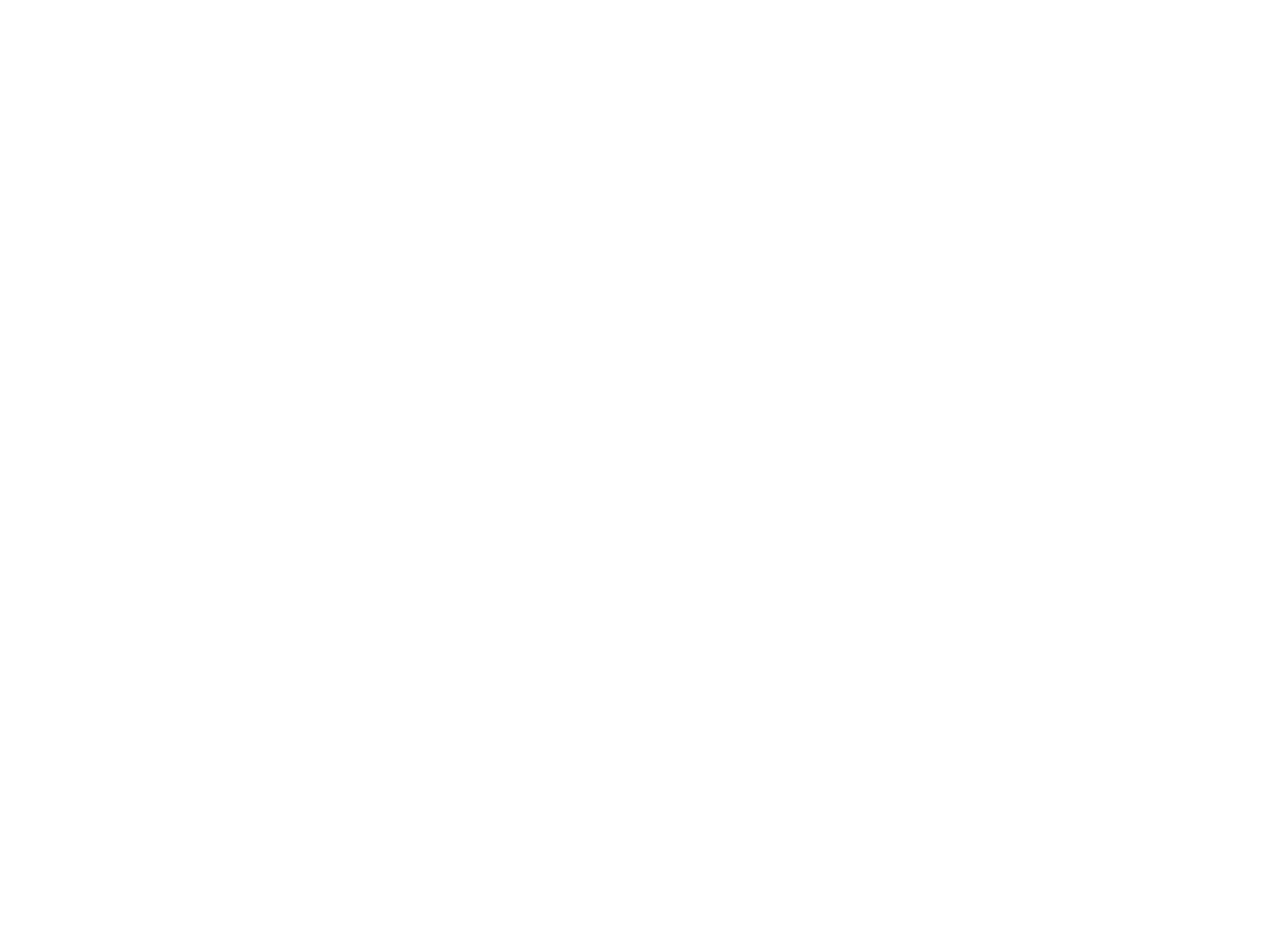
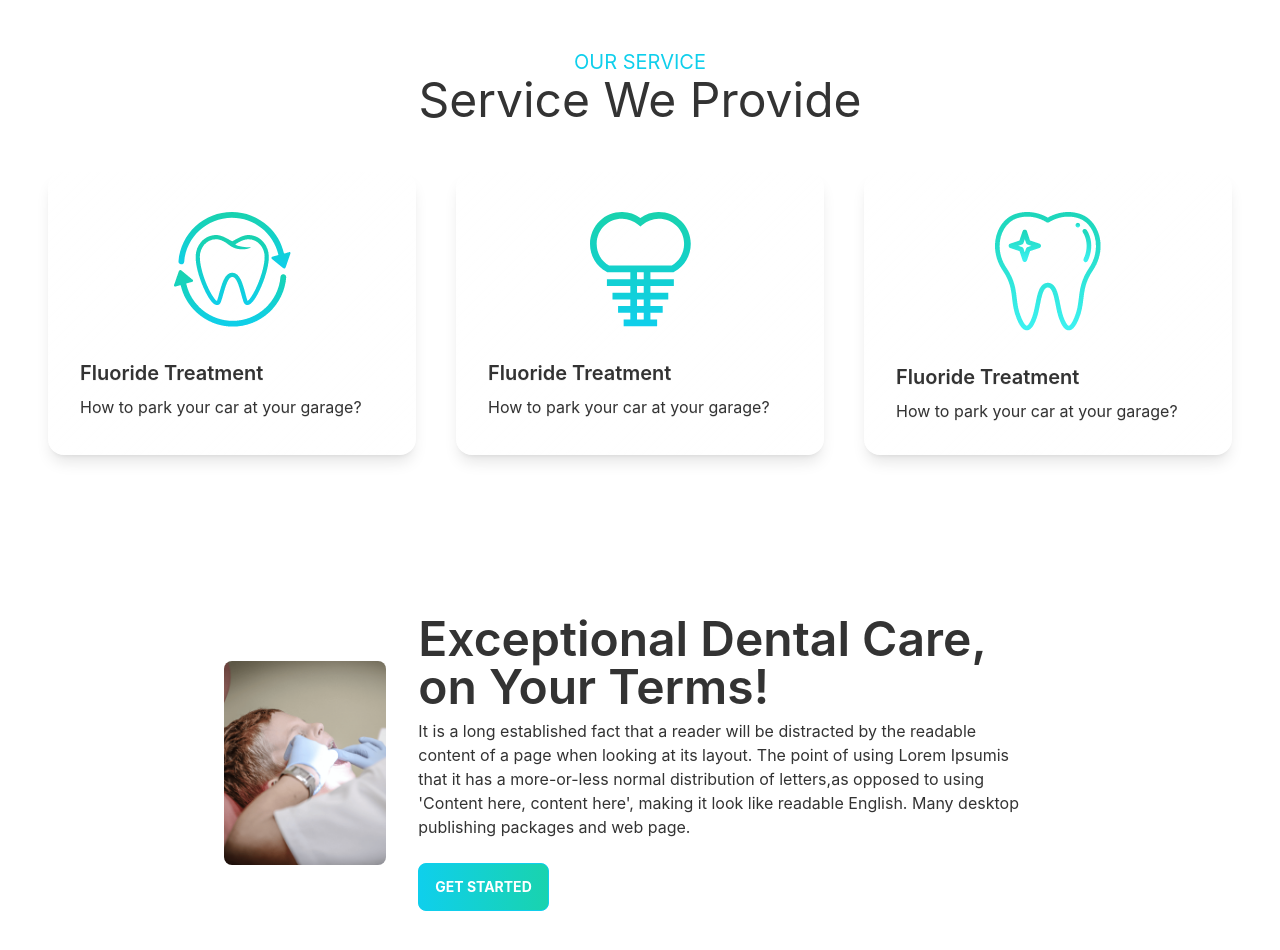
Before and after one commit to YeBenLing-ZAMAN/doctorBhai, a React (Create React App) app: page / in a window 1280 px wide. Shown: the part 1140-2090 px from the top of the page. Before the commit the page ends 1076 px from the top, so only its background shows below. Built offline with nearby package versions, Linux system fonts and the light colour scheme.

Commit message:
service section added

```diff
--- a/src/Components/Pages/Home/Home.js
+++ b/src/Components/Pages/Home/Home.js
@@ -1,4 +1,5 @@
 import React from 'react';
+import Service from '../Service/Service';
 import Bannar from './Bannar';
 import Info from './Info';
 
@@ -7,6 +8,7 @@
         <>
             <Bannar></Bannar>
             <Info></Info>
+            <Service></Service>
         </>
     );
 };
--- /dev/null
+++ b/src/Components/Pages/Service/Service.js
@@ -0,0 +1,34 @@
+import React from 'react';
+import ServiceCard from './ServiceCard';
+import whitening from '../../../assets/images/whitening.png';
+import cavity from '../../../assets/images/cavity.png';
+import fluoride from '../../../assets/images/fluoride.png';
+import treatment from '../../../assets/images/treatment.png';
+
+const Service = () => {
+    return (
+        <div className='my-28'>
+            <div className='text-center'>
+                <h3 className='text-xl font-blod uppercase text-primary'>OUR SERVICE</h3>
+                <h1 className='text-5xl'>Service We Provide</h1>
+            </div>
+            <div className=' grid sm:grid-cols-1 md:grid-cols-2 lg:grid-cols-3 gap-10 p-12'>
+                <ServiceCard img={fluoride}></ServiceCard>
+                <ServiceCard img={cavity}></ServiceCard>
+                <ServiceCard img={whitening}></ServiceCard>
+            </div>
+            <div class="card lg:card-side bg-base-100 my-20 px-6 md:px-56">
+                <figure><img className='max-w-full md:max-w-sm rounded-lg shadow-3xl' src={treatment} alt="Album" /></figure>
+                <div class="card-body">
+                    <h2 class="card-title text-5xl">Exceptional Dental Care, on Your Terms!</h2>
+                    <p>It is a long established fact that a reader will be distracted by the readable content of a page when looking at its layout. The point of using Lorem Ipsumis that it has a more-or-less normal distribution of letters,as opposed to using 'Content here, content here', making it look like readable English. Many desktop publishing packages and web page.</p>
+                    <div class="card-actions justify-start mt-4">
+                        <button className="btn btn-primary uppercase text-white font-bold bg-gradient-to-r from-primary to-secondary">Get Started</button>
+                    </div>
+                </div>
+            </div>
+        </div>
+    );
+};
+
+export default Service;
--- /dev/null
+++ b/src/Components/Pages/Service/ServiceCard.js
@@ -0,0 +1,16 @@
+import React from 'react';
+
+const ServiceCard = ({img}) => {
+    return (
+        <div class="card lg:max-w-lg glass shadow-lg">
+            <figure>
+                <img className='pt-10' style={{"higth":"115px"}} src={img} alt="car!" /></figure>
+            <div class="card-body">
+                <h2 class="card-title">Fluoride Treatment</h2>
+                <p>How to park your car at your garage?</p>
+            </div>
+        </div>
+    );
+};
+
+export default ServiceCard;
```
